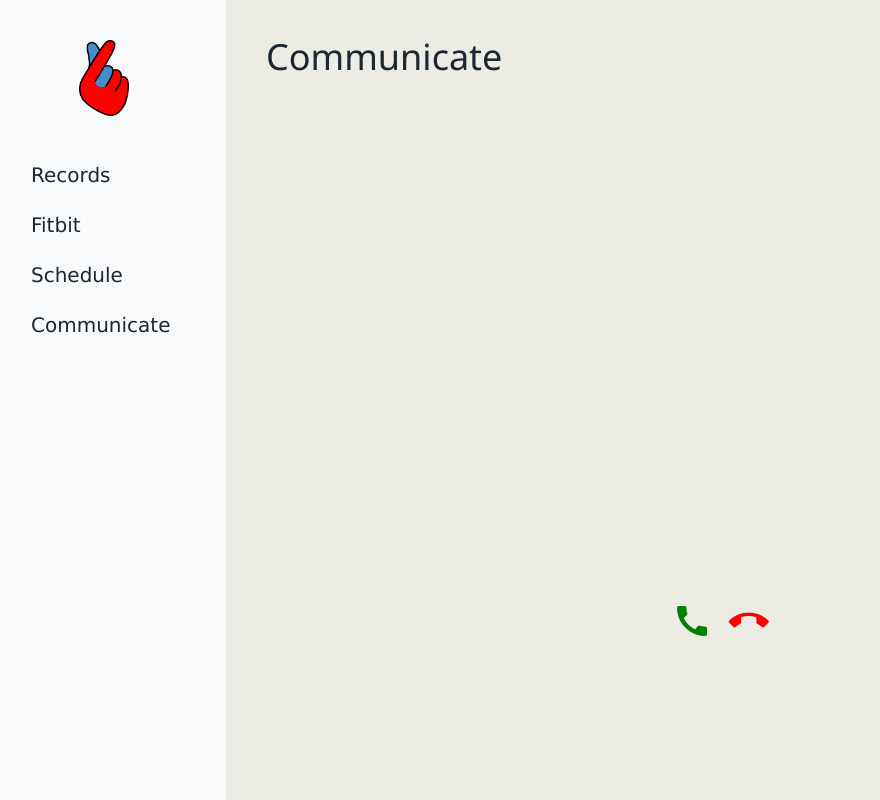
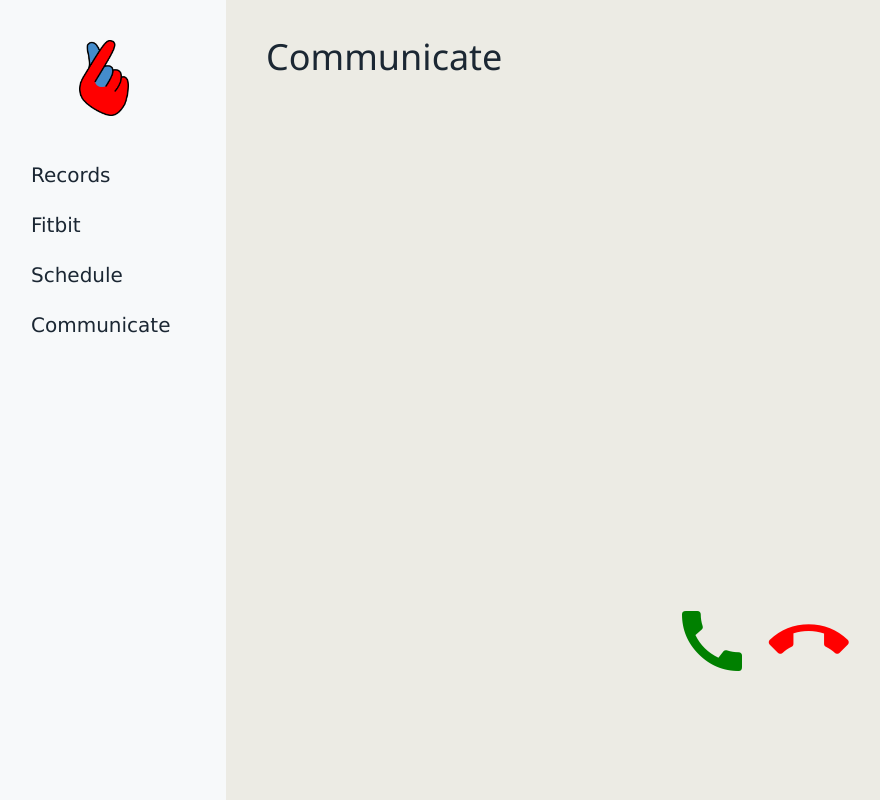
Before and after one commit to wreardan/healthie, a Flask app: page /communicate in a window 1280 px wide. Shown: the whole page, without its empty margins (14-894 px from the left). Run offline with Flask 2, Linux system fonts and the light colour scheme; the visitor is signed in with stand-in values (Sample User, id 1); some libraries are stand-ins or nearby versions.

Commit message:
Push zindex

```diff
--- a/static/styles.css
+++ b/static/styles.css
@@ -137,6 +137,7 @@ h1 {
   position: absolute;
   left: 400px;
   top: 600px;
+  z-index: 1000;
 }
 
 .call-button {
@@ -146,7 +147,7 @@ h1 {
 }
 
 .call-button i {
-  font-size: 40px;
+  font-size: 80px;
 }
 
 .call-end-button {
```
